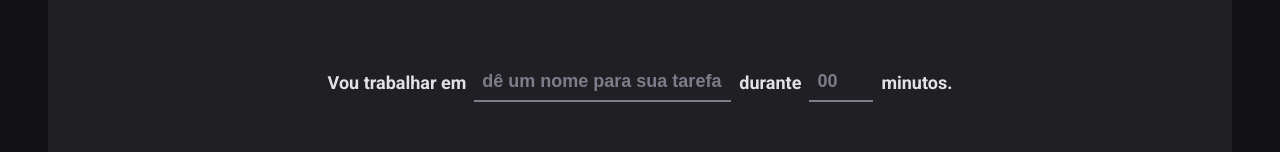
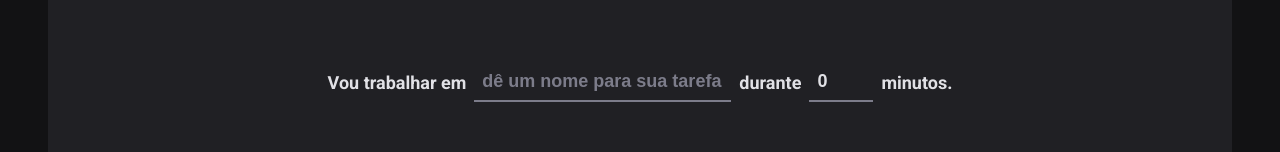
Before and after one commit to leonardofv/Pomodoro, a React (Vite) app: page / in a window 1280 px wide. Shown: the part 162-314 px from the top of the page. Built offline with nearby package versions, Linux system fonts and the light colour scheme.

Commit message:
implementing history with zod and react hook form

```diff
--- a/package.json
+++ b/package.json
@@ -9,12 +9,15 @@
     "preview": "vite preview"
   },
   "dependencies": {
+    "@hookform/resolvers": "^5.0.1",
     "phosphor-react": "^1.4.1",
     "react": "^19.1.0",
     "react-dom": "^19.1.0",
+    "react-hook-form": "^7.56.4",
     "react-router": "^7.6.0",
     "react-router-dom": "^7.6.0",
-    "styled-components": "^6.1.18"
+    "styled-components": "^6.1.18",
+    "zod": "^3.25.36"
   },
   "devDependencies": {
     "@types/react": "^19.1.2",
--- a/src/pages/home/index.tsx
+++ b/src/pages/home/index.tsx
@@ -1,19 +1,63 @@
-import { FormContainer, HomeContainer, CountDownContainer, Separator, StartCountDownButton, TaskInput, MinitesAmountInput } from './styles';
-
+import { useForm } from 'react-hook-form';
 import { Play } from "phosphor-react";
+import { zodResolver } from '@hookform/resolvers/zod';
+import * as zod from 'zod';
+import { FormContainer,
+         HomeContainer,
+         CountDownContainer,
+         Separator,
+         StartCountDownButton,
+         TaskInput,
+         MinutesAmountInput
+        } from './styles';
 
 
+// zod.object porque o o data quando cria um novo ciclo é um objeto
+const newCycleFormValidationSchema = zod.object({
+    task:  zod
+        .string()
+        .min(1, 'Informe a terefa'),
+    minutesAmount: zod
+        .number()
+        .min(5, 'Ciclo de no minimo 5 minutos')
+        .max(60, 'Ciclo de no máximo 60 minutos'),
+});
+
+
+interface NewCycleFormData {
+    task: string
+    minutesAmount: number
+}
 
 export function Home() {
+
+    //desestruturação  do useForm              valores da interface no defaultValues
+    const { register, handleSubmit, watch, reset } = useForm<NewCycleFormData>({
+        resolver: zodResolver(newCycleFormValidationSchema),
+        defaultValues: {
+            task: '',
+            minutesAmount: 0,
+        }
+    });
+
+    function handleCreateNewCycle(data: NewCycleFormData) {
+        console.log(data);
+        reset();
+    }
+
+    const task = watch('task'); //observando valor do input task
+    const isSubmitDisabled = !task; //botão desativado quando o input estiver vazio
+
     return (
        <HomeContainer>
-        <form action="">
+        <form onSubmit={handleSubmit(handleCreateNewCycle)} action="">
            <FormContainer>
                <label htmlFor="task">Vou trabalhar em</label>
                <TaskInput
                     id="task"
                     list='task-suggestions'
                     placeholder='dê um nome para sua tarefa'
+                    {...register('task')}
                 />
 
                 <datalist id='task-suggestions'>
@@ -24,13 +68,14 @@ export function Home() {
                 </datalist>
 
                <label htmlFor="minutesAmount">durante</label>
-               <MinitesAmountInput
+               <MinutesAmountInput
                     type="number"
                     id="minutesAmount"
                     placeholder='00'
-                    min={0}
-                    max={120}
-                    step={5}
+                    // min={5}
+                    // max={60}
+                    // step={5}
+                    {...register('minutesAmount', {valueAsNumber: true})}
                 />
 
                <span>minutos.</span>
@@ -44,7 +89,7 @@ export function Home() {
             <span>0</span>
            </CountDownContainer>
 
-            <StartCountDownButton disabled type="submit">
+            <StartCountDownButton disabled={isSubmitDisabled} type="submit">
                 <Play size={24} />
                 Começar
             </StartCountDownButton>
--- a/src/pages/home/styles.ts
+++ b/src/pages/home/styles.ts
@@ -57,7 +57,7 @@ export const TaskInput = styled(BaseInput)`
     }
 `;
 
-export const MinitesAmountInput = styled(BaseInput)`
+export const MinutesAmountInput = styled(BaseInput)`
     width: 4rem;
 `;
 
```
Also changed, not shown: 1 other file (tests, documents, lock files or other folders).
